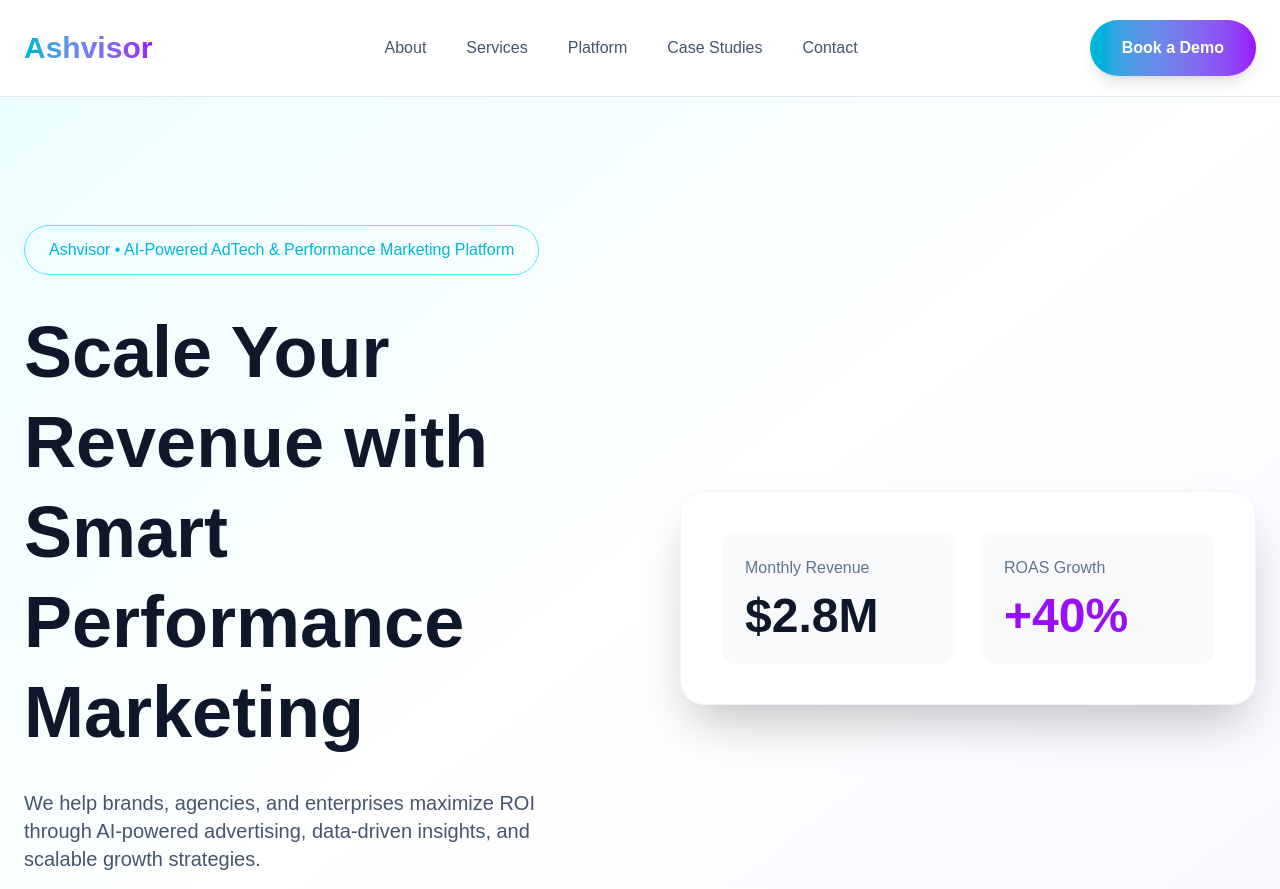
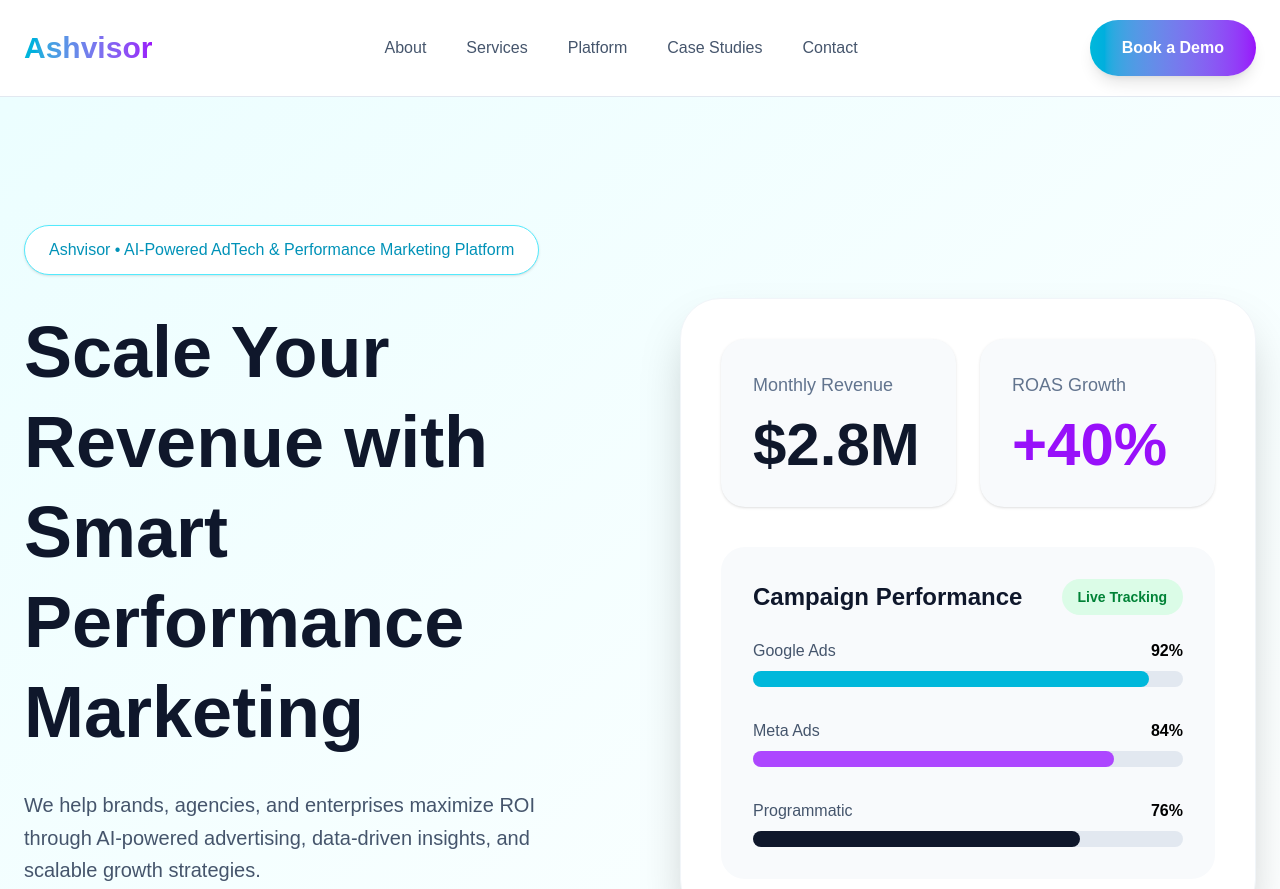
Before and after one commit to ashwanirathod07-glitch/ashvisor-crm, a Next.js app: page / in a window 1280 px wide. Shown: the top 889 px of the page. Built offline with nearby package versions, Linux system fonts and the light colour scheme.

Commit message:
Added animated premium hero section

```diff
--- a/src/components/Hero.tsx
+++ b/src/components/Hero.tsx
@@ -1,53 +1,150 @@
+"use client"
+
+import { motion } from "framer-motion"
+
 export default function Hero() {
   return (
-    <section className="px-6 py-32 bg-gradient-to-br from-cyan-50 via-white to-purple-50">
+    <motion.section
+      initial={{ opacity: 0, y: 60 }}
+      animate={{ opacity: 1, y: 0 }}
+      transition={{ duration: 0.8 }}
+      className="px-6 py-32 bg-gradient-to-br from-cyan-50 to-white"
+    >
       <div className="max-w-7xl mx-auto grid lg:grid-cols-2 gap-20 items-center">
 
+        {/* LEFT CONTENT */}
         <div>
 
-          <span className="inline-block px-6 py-3 rounded-full border border-cyan-300 text-cyan-500 mb-8">
+          <span className="inline-block px-6 py-3 rounded-full border border-cyan-300 text-cyan-600 font-medium bg-white shadow-sm">
             Ashvisor • AI-Powered AdTech & Performance Marketing Platform
           </span>
 
-          <h1 className="text-7xl font-bold text-slate-900 leading-tight mb-8">
+          <h1 className="text-7xl font-bold text-slate-900 leading-tight mt-8">
             Scale Your Revenue with Smart Performance Marketing
           </h1>
 
-          <p className="text-xl text-slate-600 mb-10 max-w-2xl">
-            We help brands, agencies, and enterprises maximize ROI through AI-powered advertising, data-driven insights, and scalable growth strategies.
+          <p className="text-xl text-slate-600 mt-8 max-w-2xl leading-relaxed">
+            We help brands, agencies, and enterprises maximize ROI through
+            AI-powered advertising, data-driven insights, and scalable growth
+            strategies.
           </p>
 
-          <div className="flex gap-6">
-            <button className="bg-gradient-to-r from-cyan-500 to-purple-600 text-white px-8 py-4 rounded-full font-semibold shadow-lg">
+          <div className="flex flex-wrap gap-6 mt-12">
+
+            <button
+              className="
+                bg-gradient-to-r from-cyan-500 to-purple-600
+                text-white px-8 py-4 rounded-full font-semibold
+                hover:scale-105 transition duration-300 shadow-lg
+              "
+            >
               Get Started
             </button>
 
-            <button className="border border-slate-300 px-8 py-4 rounded-full font-semibold text-slate-700">
+            <button
+              className="
+                border border-slate-300
+                px-8 py-4 rounded-full font-semibold text-slate-700
+                hover:bg-slate-100 transition duration-300
+              "
+            >
               Learn More
             </button>
+
           </div>
 
         </div>
 
-        <div className="bg-white rounded-3xl shadow-2xl p-10 border border-slate-100">
+        {/* RIGHT DASHBOARD CARD */}
+        <motion.div
+          initial={{ opacity: 0, scale: 0.9 }}
+          animate={{ opacity: 1, scale: 1 }}
+          transition={{ delay: 0.3, duration: 0.8 }}
+          className="
+            bg-white rounded-[40px] p-10 shadow-2xl
+            border border-slate-100
+          "
+        >
 
           <div className="grid grid-cols-2 gap-6">
 
-            <div className="bg-slate-50 rounded-2xl p-6">
-              <p className="text-slate-500 mb-3">Monthly Revenue</p>
-              <h3 className="text-5xl font-bold text-slate-900">$2.8M</h3>
+            <div className="bg-slate-50 rounded-3xl p-8 shadow-sm">
+              <p className="text-slate-500 text-lg mb-4">
+                Monthly Revenue
+              </p>
+
+              <h3 className="text-6xl font-bold text-slate-900">
+                $2.8M
+              </h3>
             </div>
 
-            <div className="bg-slate-50 rounded-2xl p-6">
-              <p className="text-slate-500 mb-3">ROAS Growth</p>
-              <h3 className="text-5xl font-bold text-purple-600">+40%</h3>
+            <div className="bg-slate-50 rounded-3xl p-8 shadow-sm">
+              <p className="text-slate-500 text-lg mb-4">
+                ROAS Growth
+              </p>
+
+              <h3 className="text-6xl font-bold text-purple-600">
+                +40%
+              </h3>
+            </div>
+
+          </div>
+
+          <div className="mt-10 bg-slate-50 rounded-3xl p-8">
+
+            <div className="flex items-center justify-between mb-6">
+              <h4 className="text-2xl font-bold text-slate-900">
+                Campaign Performance
+              </h4>
+
+              <span className="bg-green-100 text-green-700 px-4 py-2 rounded-full text-sm font-semibold">
+                Live Tracking
+              </span>
+            </div>
+
+            {/* Progress Bars */}
+            <div className="space-y-8">
+
+              <div>
+                <div className="flex justify-between mb-2">
+                  <span className="text-slate-600">Google Ads</span>
+                  <span className="font-semibold">92%</span>
+                </div>
+
+                <div className="w-full bg-slate-200 rounded-full h-4">
+                  <div className="bg-cyan-500 h-4 rounded-full w-[92%]" />
+                </div>
+              </div>
+
+              <div>
+                <div className="flex justify-between mb-2">
+                  <span className="text-slate-600">Meta Ads</span>
+                  <span className="font-semibold">84%</span>
+                </div>
+
+                <div className="w-full bg-slate-200 rounded-full h-4">
+                  <div className="bg-purple-500 h-4 rounded-full w-[84%]" />
+                </div>
+              </div>
+
+              <div>
+                <div className="flex justify-between mb-2">
+                  <span className="text-slate-600">Programmatic</span>
+                  <span className="font-semibold">76%</span>
+                </div>
+
+                <div className="w-full bg-slate-200 rounded-full h-4">
+                  <div className="bg-slate-900 h-4 rounded-full w-[76%]" />
+                </div>
               </div>
 
             </div>
 
           </div>
 
+        </motion.div>
+
       </div>
-    </section>
+    </motion.section>
   )
 }
```
Lines whose indentation alone changed are shown as unchanged.
